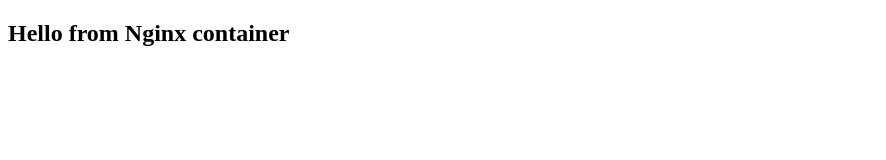
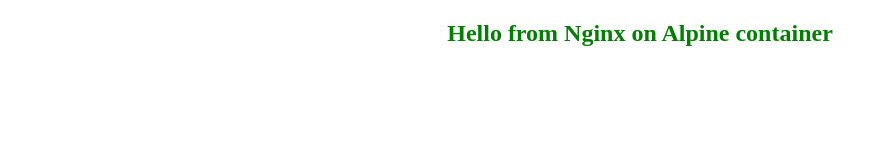
Before and after one commit to molchanovar/Docker, a plain HTML site: page index.html in a window 1280 px wide. Shown: the whole page, without its empty margins (0-886 px from the left). Drawn offline with Linux system fonts and the light colour scheme.

Commit message:
Update index.html

```diff
--- a/index.html
+++ b/index.html
@@ -5,6 +5,12 @@
   <title>Docker Nginx</title>
 </head>
 <body>
-  <h2>Hello from Nginx container</h2>
-</body>
+  <h2>
+    <div align="center">
+      <font color="green">
+        Hello from Nginx on Alpine container
+        </font>
+      </div>
+    </h2>
+  </body>
 </html>
```
